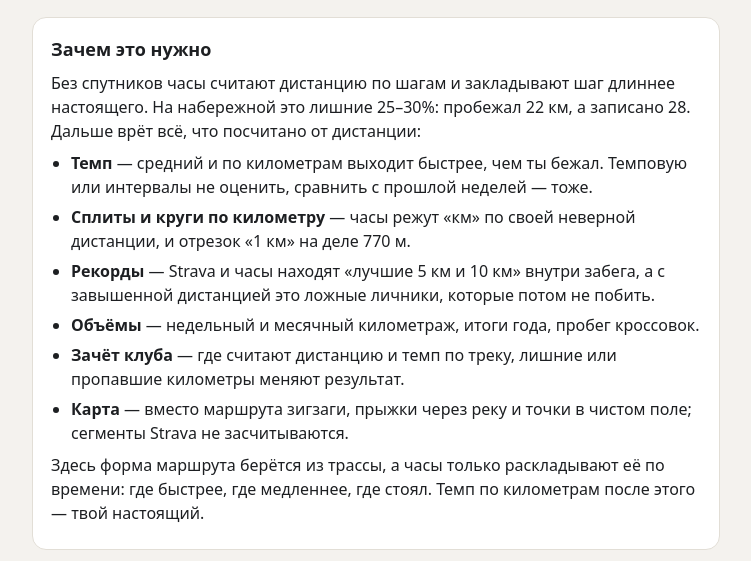
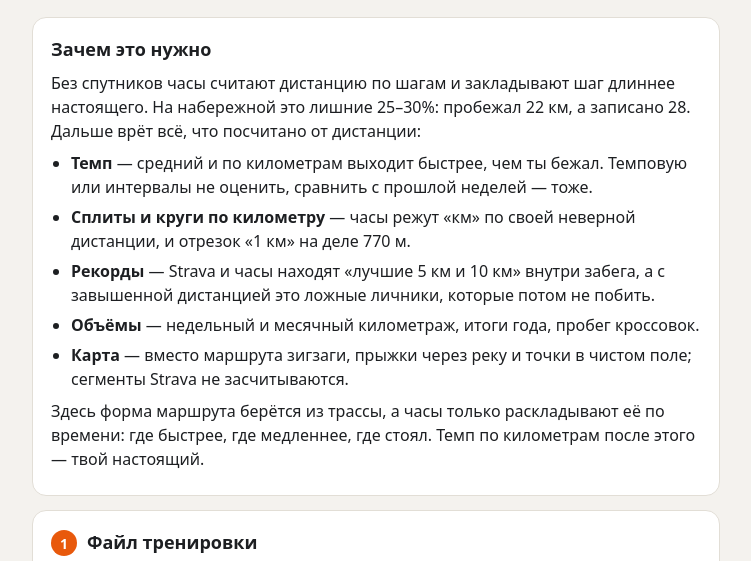
Before and after one commit to SmagArt/trek_rebuild, a plain HTML site: page index.html in a window 1280 px wide. Shown: the part 167-728 px from the top of the page, without its empty margins (264-1015 px from the left). Drawn offline with nearby package versions, Linux system fonts and the light colour scheme.

Commit message:
Убран пункт про зачёт клуба

```diff
--- a/index.html
+++ b/index.html
@@ -99,7 +99,6 @@ footer { color: var(--muted); font-size: 13px; text-align: center; margin-top: 2
       <li><b>Сплиты и круги по километру</b> — часы режут «км» по своей неверной дистанции, и отрезок «1 км» на деле 770 м.</li>
       <li><b>Рекорды</b> — Strava и часы находят «лучшие 5 км и 10 км» внутри забега, а с завышенной дистанцией это ложные личники, которые потом не побить.</li>
       <li><b>Объёмы</b> — недельный и месячный километраж, итоги года, пробег кроссовок.</li>
-      <li><b>Зачёт клуба</b> — где считают дистанцию и темп по треку, лишние или пропавшие километры меняют результат.</li>
       <li><b>Карта</b> — вместо маршрута зигзаги, прыжки через реку и точки в чистом поле; сегменты Strava не засчитываются.</li>
     </ul>
     <p>Здесь форма маршрута берётся из трассы, а часы только раскладывают её по времени: где быстрее, где медленнее, где стоял. Темп по километрам после этого — твой настоящий.</p>
```
